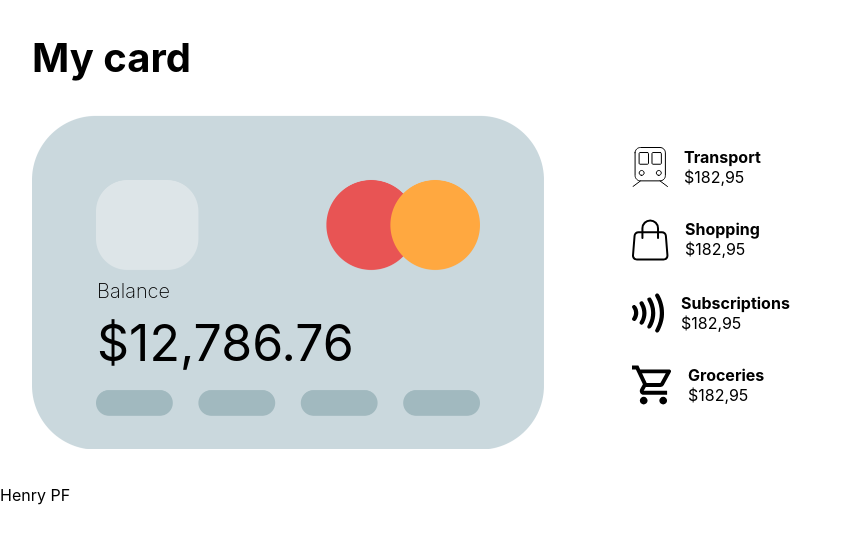
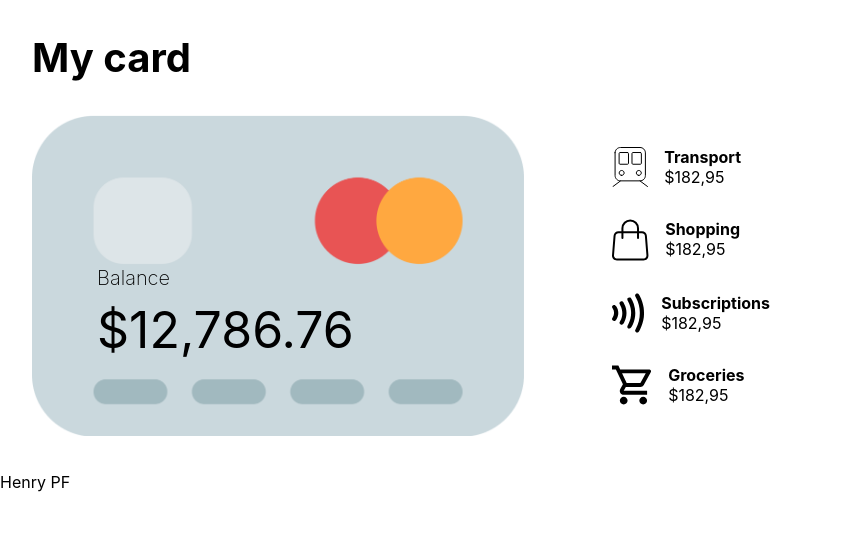
Before and after one commit to facuperezbri/henry-pf-client, a React (Create React App) app: page / in a window 1280 px wide. Shown: the top 544 px of the page, without its empty margins (0-852 px from the left). Built offline with nearby package versions, Linux system fonts and the light colour scheme.

Commit message:
width accountDetail

```diff
--- a/src/components/AccountDetail/AccountDetail.module.css
+++ b/src/components/AccountDetail/AccountDetail.module.css
@@ -1,5 +1,6 @@
 .detailContainer {
   margin: 2rem;
+  width: 770px;
 }
 
 .detailContainer h2 {
```
